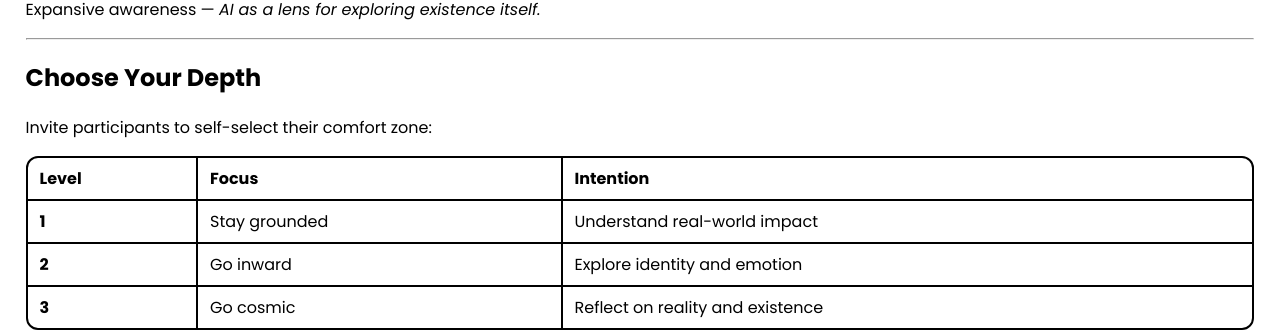
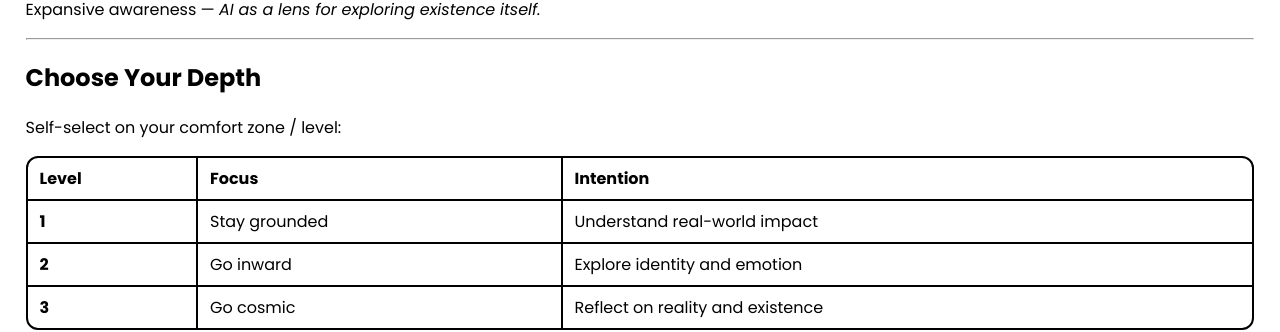
Before and after one commit to selfdriven-foundation/selfdriven-ai, a Jekyll site: the page built from docs/pages/impact-on-mind-framework.md, in a window 1280 px wide. Shown: the part 1162-1494 px from the top of the page. Built offline with Jekyll 4.4.1, drawn with Linux system fonts in a browser that asks for light colours.

Commit message:
Update impact-on-mind-framework.md

```diff
--- a/docs/pages/impact-on-mind-framework.md
+++ b/docs/pages/impact-on-mind-framework.md
@@ -58,7 +58,7 @@ Expansive awareness — *AI as a lens for exploring existence itself.*
 
 ## Choose Your Depth
 
-Invite participants to self-select their comfort zone:
+Self-select on your comfort zone / level:
 
 | Level | Focus |  Intention |
 |:------|:------|:-----------|
```
